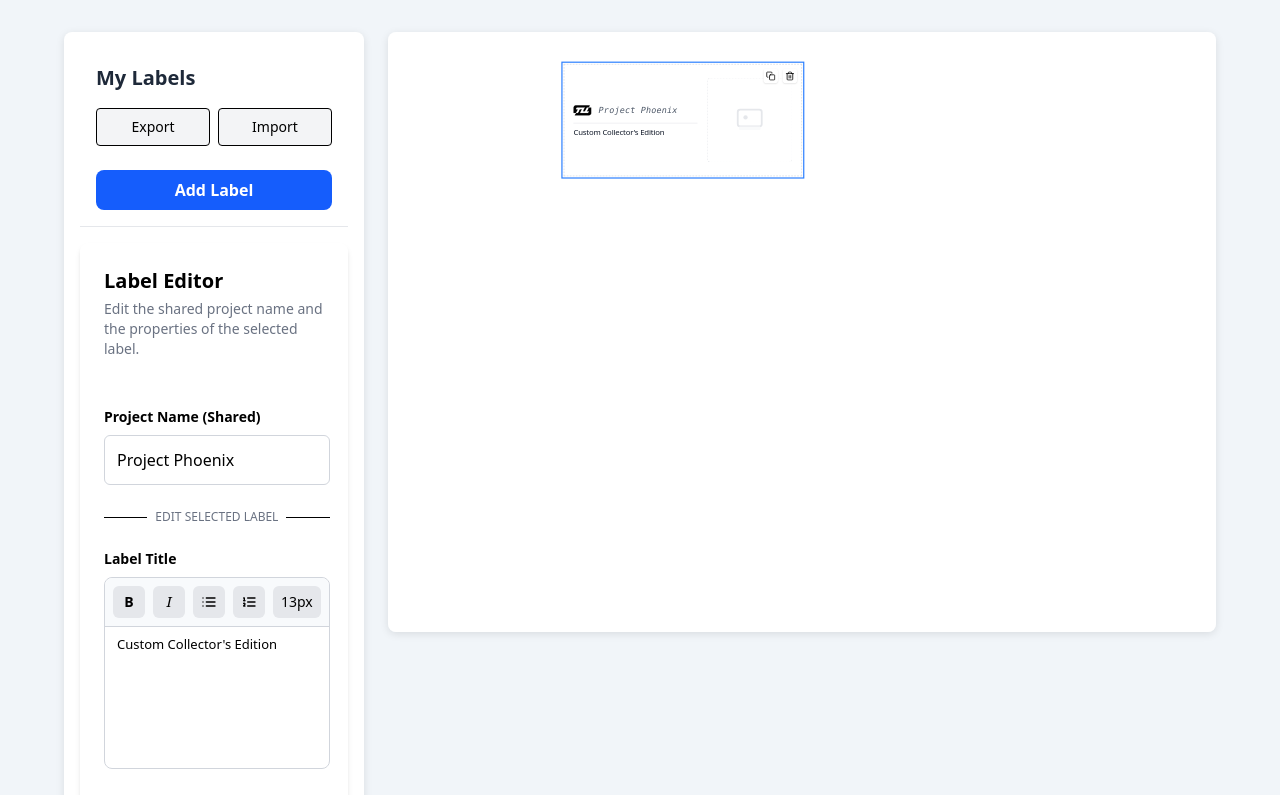
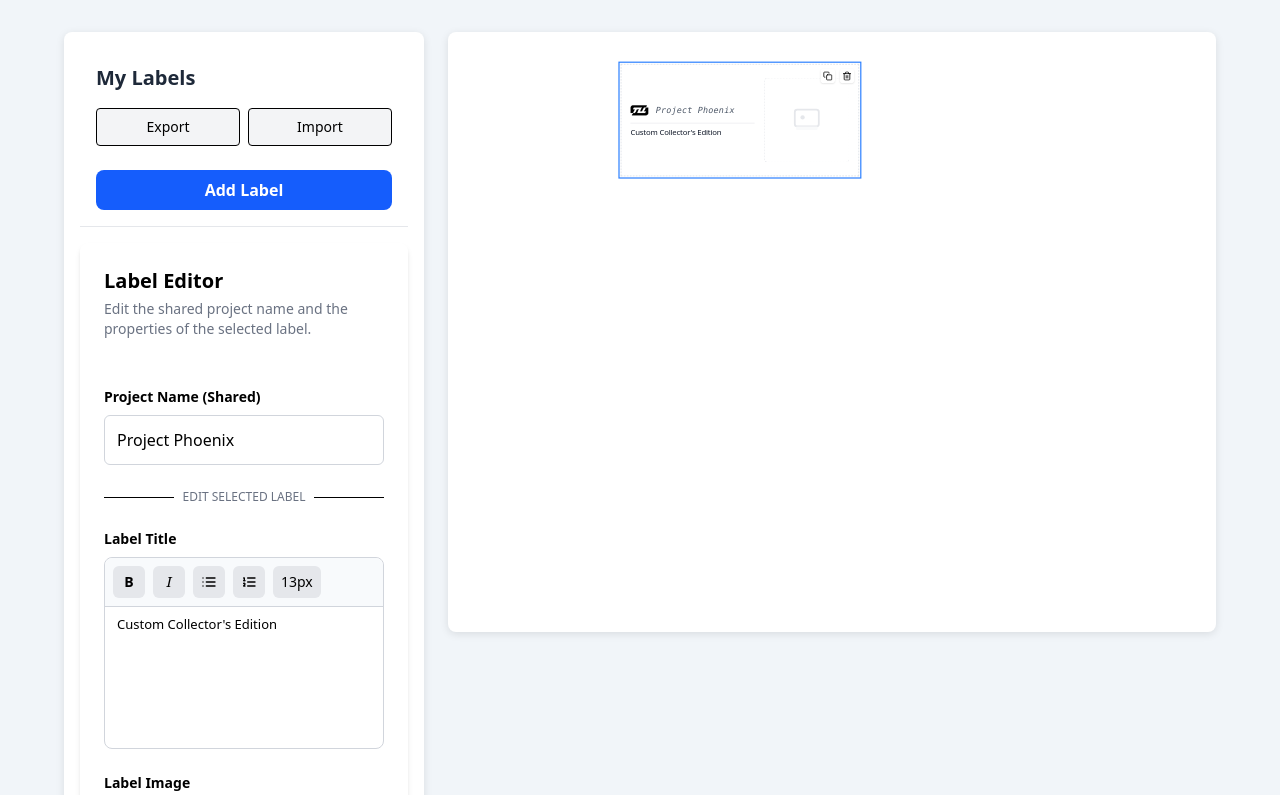
Before and after one commit to taolulu/PrintableLabelCreator, a React (Vite) app: page / in a window 1280 px wide. Shown: the top 795 px of the page. Built offline with nearby package versions, Linux system fonts and the light colour scheme.

Commit message:
feat: increase left sidebar width by 20% and make label preview responsive

```diff
--- a/src/index.css
+++ b/src/index.css
@@ -132,8 +132,8 @@
   }
 
   .responsive-editor-sidebar {
-    width: 300px;
-    min-width: 300px;
+    width: 360px;
+    min-width: 360px;
     flex-shrink: 0;
     min-height: 600px;
     transition: all 0.3s ease-in-out;
@@ -209,3 +209,10 @@
   overflow-x: auto;
   overflow-y: auto;
 }
+
+/* 标签预览区域适配容器宽度 */
+.responsive-editor-preview .origin-top {
+  width: 100% !important;
+  max-width: 100%;
+  box-sizing: border-box;
+}
```
